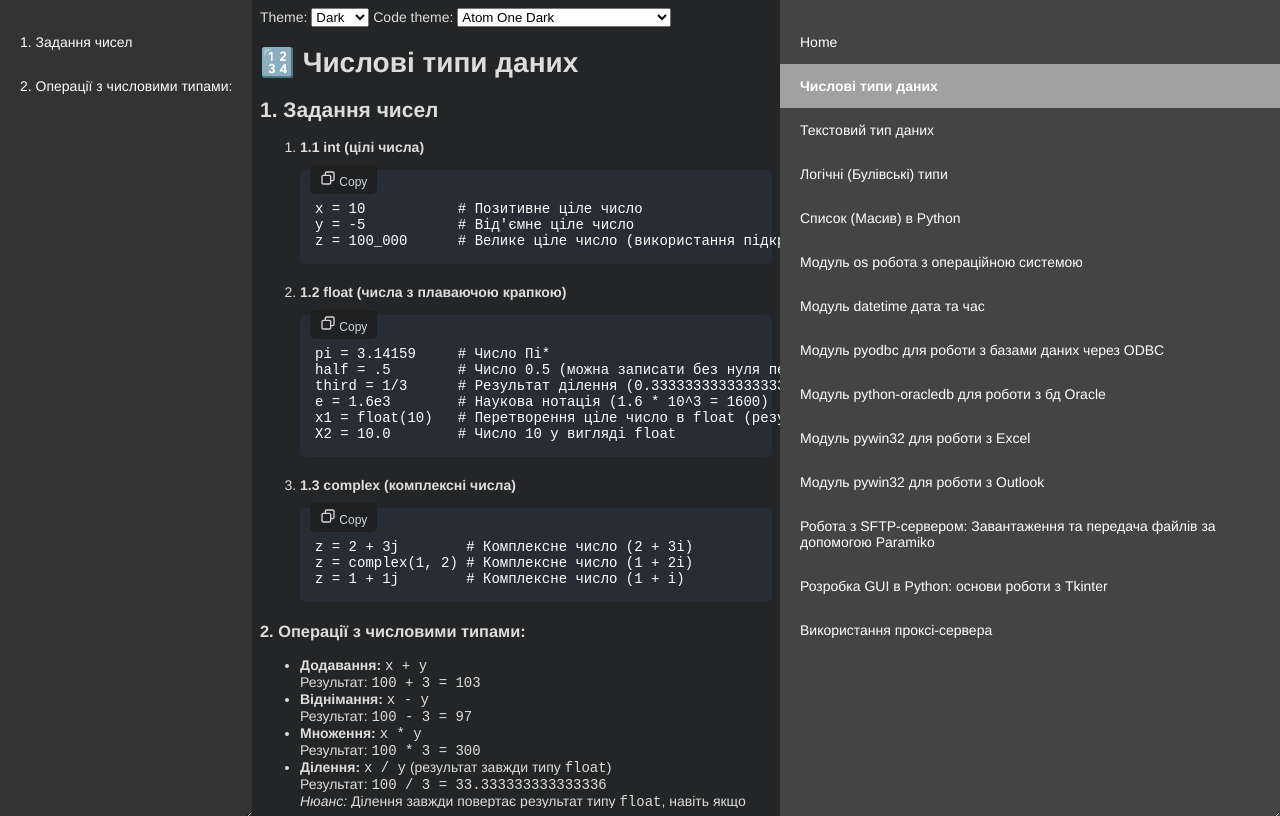
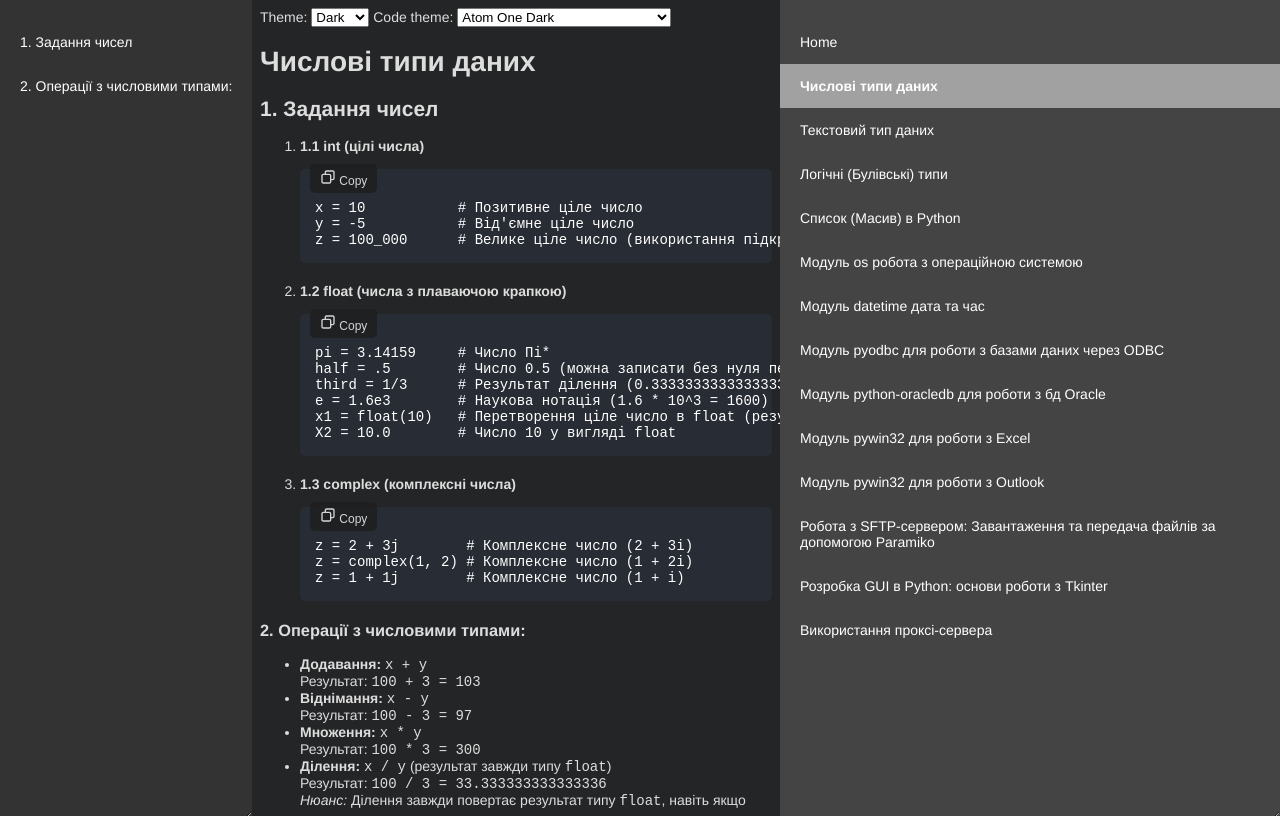
Before and after one commit to fishka-dkovalskyi/snippets-marichka, a plain HTML site: page pages/number.html in a window 1280 px wide. Drawn offline with Linux system fonts and the light colour scheme; files whose address does not match are found by name.

Commit message:
remove emoji in number page

```diff
--- a/pages/number.html
+++ b/pages/number.html
@@ -37,7 +37,7 @@
 
       </div>
 
-  <h1>🔢 Числові типи даних</h1>
+  <h1>Числові типи даних</h1>
 
 <section id="1">
 <h2>1. Задання чисел</h2>
```
